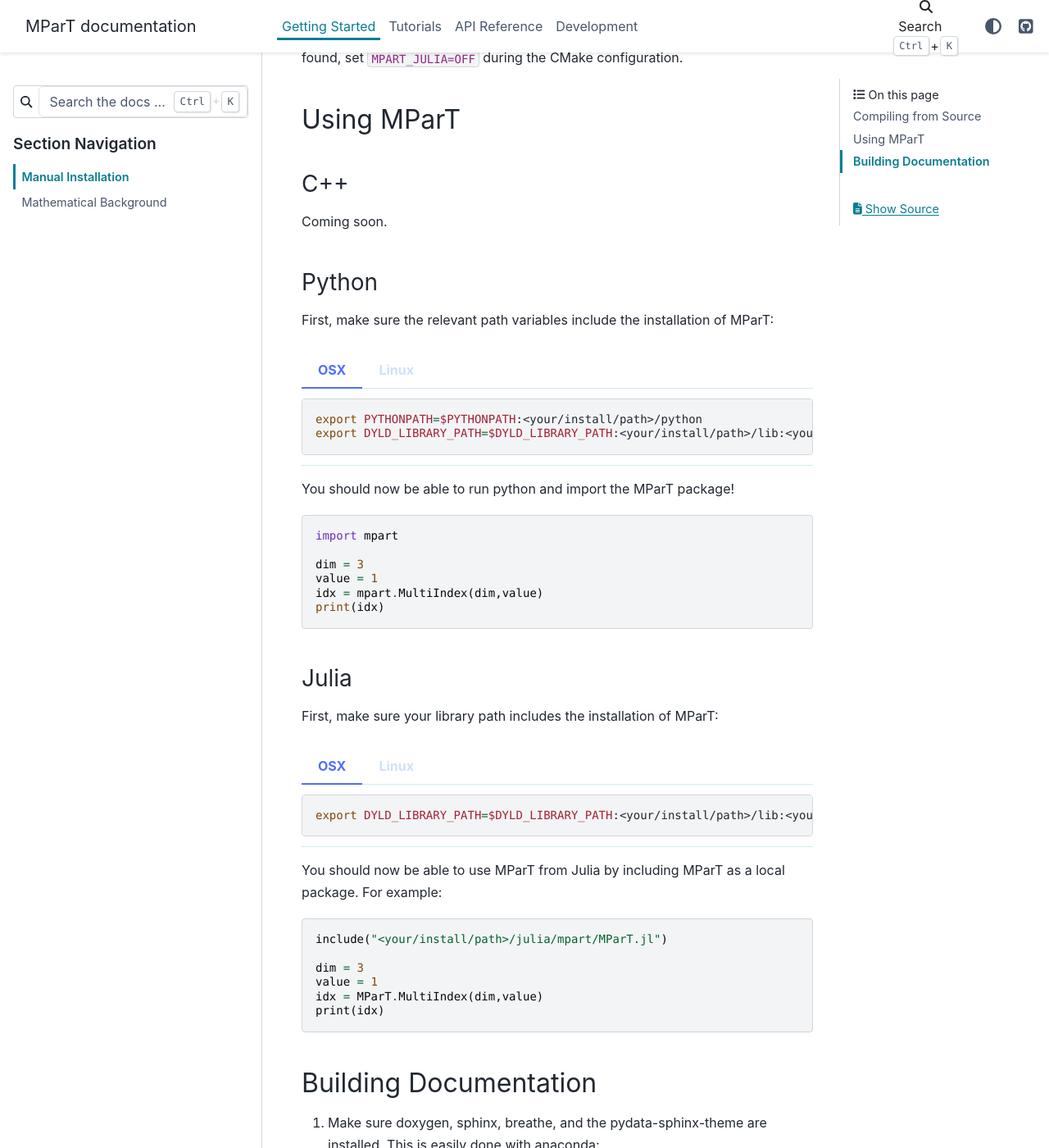
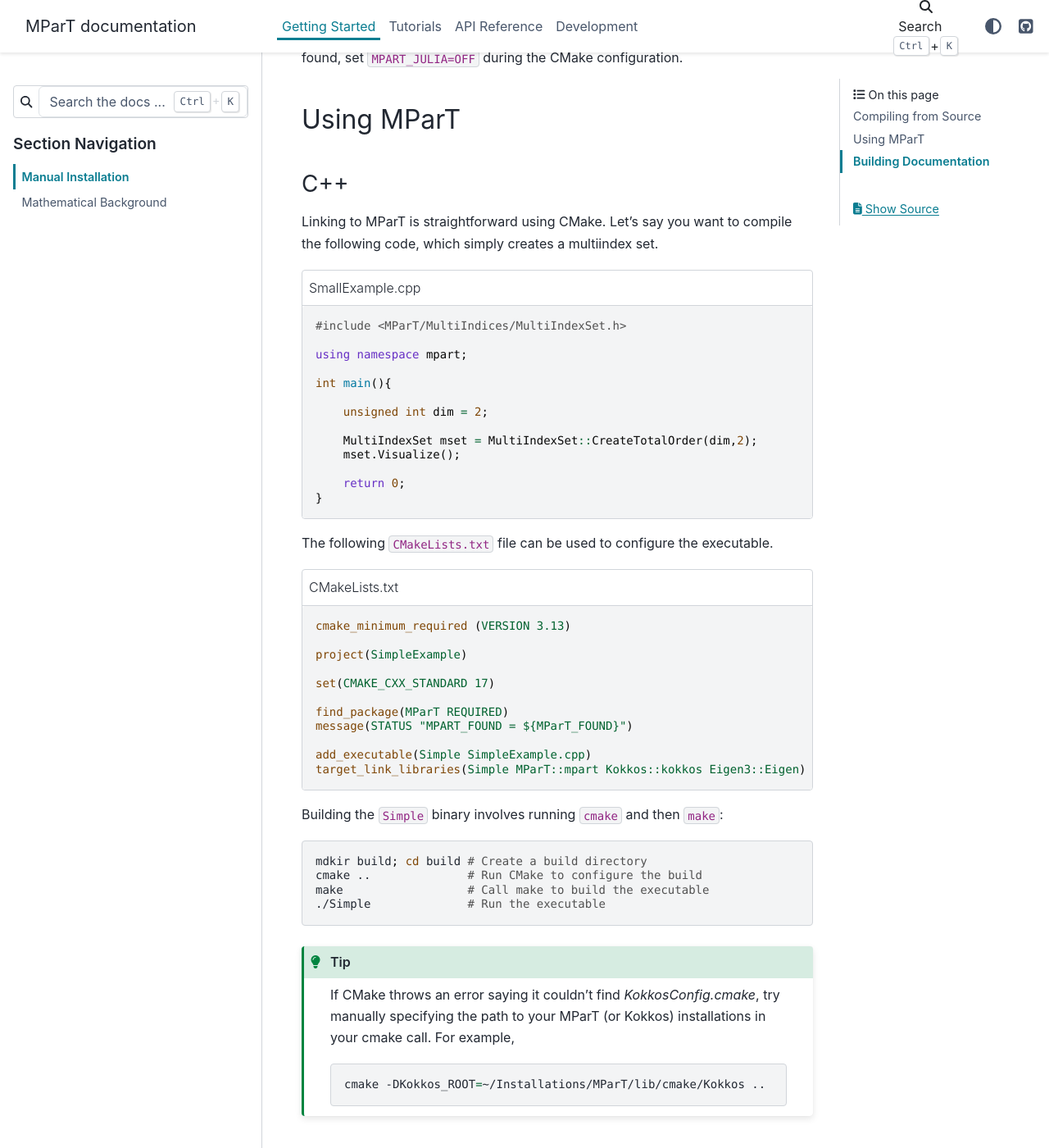
Before and after one commit to MeasureTransport/MParT, a Sphinx documentation site: the page built from docs/source/getting_started/installation.rst, in a window 1280 px wide and 1400 px high, scrolled down 1509 px. Shown: the whole window at 82% size. Built offline with Sphinx 7.4.7 and the PyData theme 0.15.4, drawn with Linux system fonts in a browser that asks for light colours.

Commit message:
Updated CMake so that MPart can be found and imported after installation.

```diff
--- a/docs/source/getting_started/installation.rst
+++ b/docs/source/getting_started/installation.rst
@@ -50,7 +50,7 @@
 
     import Pkg; Pkg.add("CxxWrap")
 
-If you have Julia installed, but CMake was not able to find it during MParT configuration, you may need to manually specify :code:`JULIA_EXE` variable during configuration.  For example, adding `-DJULIA_EXE=~/opt/anaconda3/envs/mpart/bin/julia` will tell CMake to use the Julia executable installed by anaconda in the `mpart` conda environment.
+If you have Julia installed, but CMake was not able to find it during MParT configuration, you may need to manually specify :code:`JULIA_EXE` variable during configuration.  For example, adding :code:`-DJULIA_EXE=~/opt/anaconda3/envs/mpart/bin/julia` will tell CMake to use the Julia executable installed by anaconda in the `mpart` conda environment.
 
 To prevent the Julia bindings from being compiled, even if Julia and CxxWrap are found, set :code:`MPART_JULIA=OFF` during the CMake configuration.
 
@@ -59,7 +59,60 @@
 
 C++
 ^^^^^^^^^
-Coming soon.
+Linking to MParT is straightforward using CMake.  Let's say you want to compile the following code, which simply creates a multiindex set.
+
+.. code-block:: cpp
+    :caption: SmallExample.cpp
+
+    #include <MParT/MultiIndices/MultiIndexSet.h>
+
+    using namespace mpart;
+
+    int main(){
+
+        unsigned int dim = 2;
+
+        MultiIndexSet mset = MultiIndexSet::CreateTotalOrder(dim,2);
+        mset.Visualize();
+
+        return 0;
+    }
+
+The following :code:`CMakeLists.txt` file can be used to configure the executable.
+
+.. code-block:: cmake
+    :caption: CMakeLists.txt
+
+    cmake_minimum_required (VERSION 3.13)
+
+    project(SimpleExample)
+
+    set(CMAKE_CXX_STANDARD 17)
+
+    find_package(MParT REQUIRED)
+    message(STATUS "MPART_FOUND = ${MParT_FOUND}")
+
+    add_executable(Simple SimpleExample.cpp)
+    target_link_libraries(Simple MParT::mpart Kokkos::kokkos Eigen3::Eigen)
+
+Building the :code:`Simple` binary involves running :code:`cmake` and then :code:`make`:
+
+.. code-block:: bash
+
+    mdkir build; cd build # Create a build directory
+    cmake ..              # Run CMake to configure the build
+    make                  # Call make to build the executable
+    ./Simple              # Run the executable
+
+.. tip::
+   If CMake throws an error saying it couldn't find `KokkosConfig.cmake`, try manually specifying the path to your MParT (or Kokkos) installations in your cmake call.  For example,
+
+   .. code-block:: bash
+
+       cmake -DKokkos_ROOT=~/Installations/MParT/lib/cmake/Kokkos ..
+
+
+
 
 Python
 ^^^^^^^^^
```
Also changed, not shown: CMakeLists.txt (+59 -8 lines), 2 other files.
